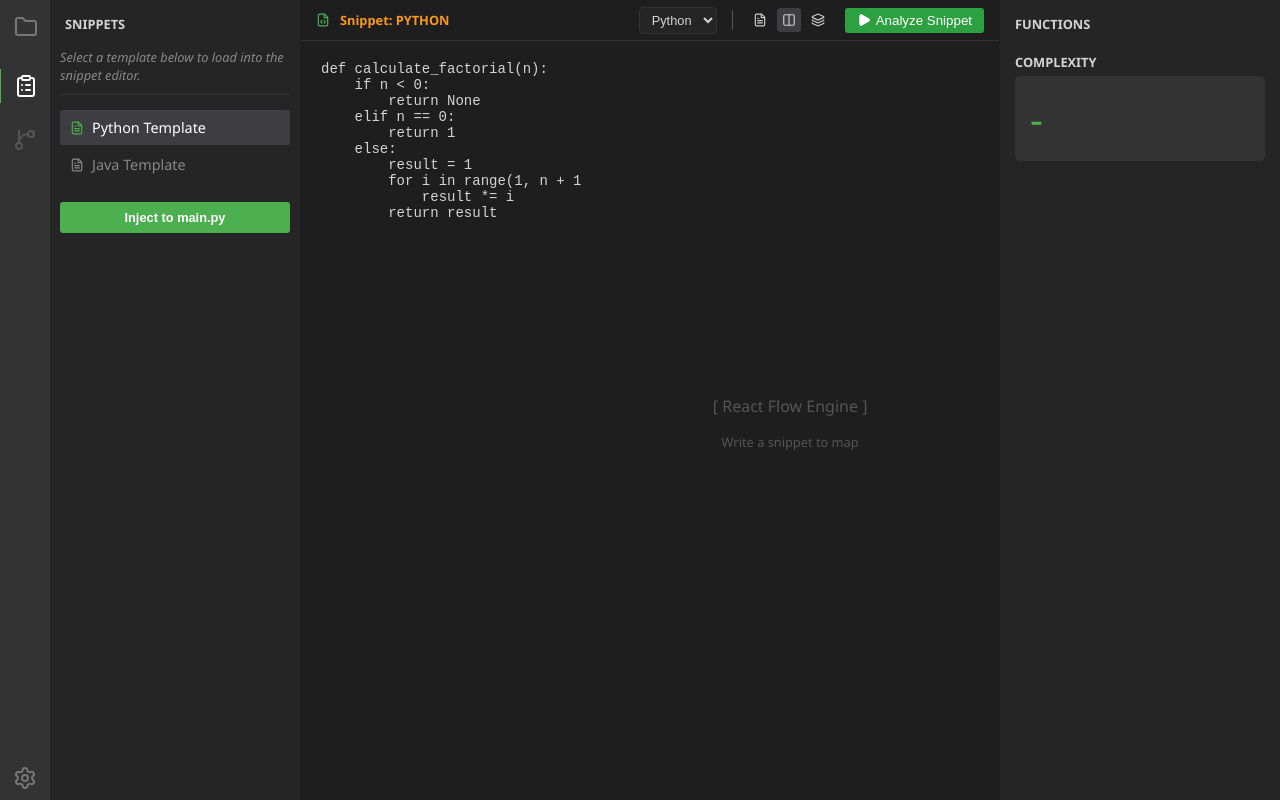
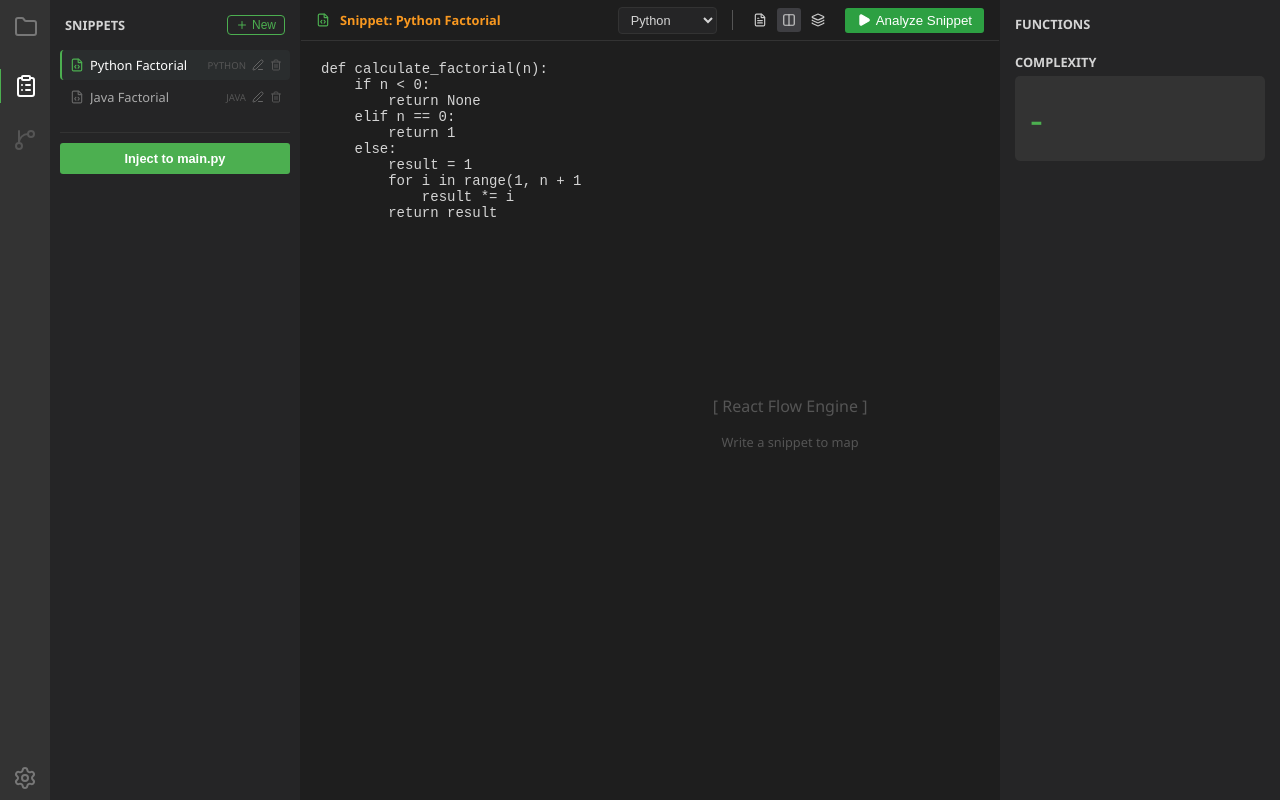
Before and after one commit to ramsptp/CodeMap, a React (Create React App) app in the folder Frontend/codemap-frontend/: page / in a window 1280 px wide. Both pictures are taken after a click on the element 25 px from the left and 86 px from the top of the page. Built offline with nearby package versions, Linux system fonts and the light colour scheme.

Commit message:
better snippets section

```diff
--- a/Frontend/codemap-frontend/src/App_v2.js
+++ b/Frontend/codemap-frontend/src/App_v2.js
@@ -14,7 +14,7 @@ import JSZip from 'jszip';
 import {
   Folder, Code, GitBranch, Play, Settings,
   Columns, ClipboardList, Plus, ArrowLeft,
-  FileText, Layers, Trash2, FileCode, ChevronDown
+  FileText, Layers, Trash2, FileCode, ChevronDown, Edit3
 } from "lucide-react";
 import FileExplorer from './components/FileExplorer';
 
@@ -167,9 +167,12 @@ const scanTreeDependencies = (tree, basePath = '') => {
 // ===========================================
 // 0. DATA & TEMPLATES
 // ===========================================
-const DEFAULT_TEMPLATES = {
-  python:
-    `def calculate_factorial(n):
+const DEFAULT_SNIPPETS = [
+  {
+    id: "default-python",
+    name: "Python Factorial",
+    language: "python",
+    content: `def calculate_factorial(n):
     if n < 0:
         return None
     elif n == 0:
@@ -178,10 +181,13 @@ const DEFAULT_TEMPLATES = {
         result = 1
         for i in range(1, n + 1):
             result *= i
-        return result`,
-
-  java:
-    `public class LogicDemo {
+        return result`
+  },
+  {
+    id: "default-java",
+    name: "Java Factorial",
+    language: "java",
+    content: `public class LogicDemo {
     public int factorial(int n) {
         if (n < 0) {
             return -1;
@@ -193,6 +199,20 @@ const DEFAULT_TEMPLATES = {
         return result;
     }
 }`
+  }
+];
+
+// Load snippets from localStorage or use defaults
+const loadSnippets = () => {
+  try {
+    const saved = localStorage.getItem('codemap-snippets');
+    if (saved) return JSON.parse(saved);
+  } catch (e) { /* ignore parse errors */ }
+  return DEFAULT_SNIPPETS;
+};
+
+const saveSnippets = (snippets) => {
+  localStorage.setItem('codemap-snippets', JSON.stringify(snippets));
 };
 
 // Hierarchical file tree structure
@@ -1259,14 +1279,27 @@ const NewApp = () => {
   const [sidebarView, setSidebarView] = useState("explorer");
   const [viewMode, setViewMode] = useState("split");
   const [currentFunc, setCurrentFunc] = useState(null);
-  const [language, setLanguage] = useState("python"); // Snippet Language Dropdown State
-
   // 1. FILE SYSTEM STATE (Explorer) - Now using tree structure
   const [fileTree, setFileTree] = useState(DEFAULT_FILE_TREE);
   const [selectedFilePath, setSelectedFilePath] = useState("src/main.py"); // Full path like 'src/main.py'
 
-  // 2. SNIPPET MEMORY STATE (Independent Buffers)
-  const [snippetMemory, setSnippetMemory] = useState(DEFAULT_TEMPLATES);
+  // 2. SNIPPET STATE (Universal Snippet Library)
+  const [snippets, setSnippets] = useState(loadSnippets);
+  const [activeSnippetId, setActiveSnippetId] = useState(() => {
+    const loaded = loadSnippets();
+    return loaded.length > 0 ? loaded[0].id : null;
+  });
+  const [renamingSnippetId, setRenamingSnippetId] = useState(null);
+
+  // Derived: active snippet object
+  const activeSnippet = useMemo(() => {
+    return snippets.find(s => s.id === activeSnippetId) || null;
+  }, [snippets, activeSnippetId]);
+
+  // Persist snippets to localStorage whenever they change
+  useEffect(() => {
+    saveSnippets(snippets);
+  }, [snippets]);
 
   // Backend State
   const [analysisResult, setAnalysisResult] = useState(null);
@@ -1479,18 +1512,22 @@ const NewApp = () => {
         return updated;
       });
     } else {
-      // Update Snippet Memory (for the current language)
-      setSnippetMemory(prev => ({ ...prev, [language]: newContent }));
+      // Update active snippet content
+      if (activeSnippetId) {
+        setSnippets(prev => prev.map(s =>
+          s.id === activeSnippetId ? { ...s, content: newContent } : s
+        ));
         // Clear graph memory for this snippet
         setGraphMemory(prev => {
           const updated = { ...prev };
           Object.keys(updated).forEach(key => {
-          if (key.startsWith(`snippet-${language}:`)) {
+            if (key.startsWith(`snippet-${activeSnippetId}:`)) {
               delete updated[key];
             }
           });
           return updated;
         });
+      }
     }
   };
 
@@ -1501,19 +1538,67 @@ const NewApp = () => {
         ? `${selectedFilePath}:${currentFunc}`
         : `${selectedFilePath}:overview`;
     } else {
+      const sid = activeSnippetId || 'none';
       return currentFunc
-        ? `snippet-${language}:${currentFunc}`
-        : `snippet-${language}:overview`;
+        ? `snippet-${sid}:${currentFunc}`
+        : `snippet-${sid}:overview`;
     }
   };
 
   // --- SNIPPET ACTIONS ---
+  const handleCreateSnippet = () => {
+    const newId = `snippet-${Date.now()}`;
+    const newSnippet = {
+      id: newId,
+      name: `Untitled ${snippets.length + 1}`,
+      language: "python",
+      content: `# New Snippet\n# Write your code here\n`
+    };
+    setSnippets(prev => [...prev, newSnippet]);
+    setActiveSnippetId(newId);
+  };
+
+  const handleDeleteSnippet = (id) => {
+    if (snippets.length <= 1) return; // Keep at least one
+    setSnippets(prev => {
+      const updated = prev.filter(s => s.id !== id);
+      if (activeSnippetId === id) {
+        setActiveSnippetId(updated[0]?.id || null);
+      }
+      return updated;
+    });
+  };
+
+  const handleRenameSnippet = (id, newName) => {
+    if (!newName.trim()) return;
+    setSnippets(prev => prev.map(s =>
+      s.id === id ? { ...s, name: newName.trim() } : s
+    ));
+    setRenamingSnippetId(null);
+  };
+
+  const handleChangeSnippetLanguage = (newLang) => {
+    if (!activeSnippetId) return;
+    setSnippets(prev => prev.map(s =>
+      s.id === activeSnippetId ? { ...s, language: newLang } : s
+    ));
+    // Clear graph memory since language changed
+    setGraphMemory(prev => {
+      const updated = { ...prev };
+      Object.keys(updated).forEach(key => {
+        if (key.startsWith(`snippet-${activeSnippetId}:`)) {
+          delete updated[key];
+        }
+      });
+      return updated;
+    });
+  };
+
   // Overwrites the ACTIVE file with the CURRENT Snippet buffer
-  const handleLoadSnippet = (lang) => {
-    const contentToLoad = snippetMemory[lang];
-    if (window.confirm(`Overwrite '${activeFileName}' with your ${lang} snippet?`)) {
-      setFileTree(prev => setFileContent(prev, selectedFilePath, contentToLoad));
-      // Switch to explorer so they can see the file updated
+  const handleLoadSnippet = () => {
+    if (!activeSnippet) return;
+    if (window.confirm(`Overwrite '${activeFileName}' with snippet '${activeSnippet.name}'?`)) {
+      setFileTree(prev => setFileContent(prev, selectedFilePath, activeSnippet.content));
       setSidebarView("explorer");
     }
   };
@@ -1539,9 +1624,10 @@ const NewApp = () => {
       else if (activeFileName.endsWith(".c")) langToSend = "c";
 
     } else {
-      // Use explicit dropdown choice in Snippets mode
-      langToSend = language;
-      codeToSend = snippetMemory[language];
+      // Use active snippet's language and content
+      if (!activeSnippet) return;
+      langToSend = activeSnippet.language;
+      codeToSend = activeSnippet.content;
     }
 
     try {
@@ -1620,28 +1706,62 @@ const NewApp = () => {
         {/* VIEW B: SNIPPETS */}
         {sidebarView === "snippets" && (
           <>
-            <div style={{ padding: "15px", fontSize: "0.8rem", fontWeight: "bold", textTransform: "uppercase" }}>
+            <div style={{ padding: "15px", fontSize: "0.8rem", fontWeight: "bold", textTransform: "uppercase", display: "flex", justifyContent: "space-between", alignItems: "center" }}>
               SNIPPETS
-            </div>
-            <div style={{ padding: "0 10px" }}>
-              <div style={{ fontSize: "0.8rem", color: "#888", marginBottom: "15px", fontStyle: "italic", borderBottom: "1px solid #333", paddingBottom: "10px" }}>
-                Select a template below to load into the snippet editor.
-              </div>
-
-              {/* Buttons just switch the ACTIVE snippet view, they don't overwrite files immediately */}
-              <FileItem
-                name="Python Template"
-                active={language === "python"}
-                onClick={() => setLanguage("python")}
+              <button
+                onClick={handleCreateSnippet}
+                style={{ background: "none", border: "1px solid #4caf50", color: "#4caf50", borderRadius: "4px", padding: "2px 8px", cursor: "pointer", display: "flex", alignItems: "center", gap: "4px", fontSize: "0.75rem" }}
+                title="New Snippet"
+              >
+                <Plus size={12} /> New
+              </button>
+            </div>
+            <div style={{ padding: "0 10px", overflowY: "auto", flex: 1 }}>
+              {snippets.map(snippet => (
+                <div
+                  key={snippet.id}
+                  style={{
+                    display: "flex", alignItems: "center", gap: "6px",
+                    padding: "6px 8px", marginBottom: "2px", borderRadius: "4px", cursor: "pointer",
+                    background: activeSnippetId === snippet.id ? "#2a2d2e" : "transparent",
+                    borderLeft: activeSnippetId === snippet.id ? "2px solid #4caf50" : "2px solid transparent",
+                    fontSize: "0.8rem", color: activeSnippetId === snippet.id ? "#fff" : "#aaa"
+                  }}
+                  onClick={() => setActiveSnippetId(snippet.id)}
+                >
+                  <FileCode size={14} color={activeSnippetId === snippet.id ? "#4caf50" : "#666"} />
+                  <div style={{ flex: 1, overflow: "hidden" }}>
+                    {renamingSnippetId === snippet.id ? (
+                      <input
+                        autoFocus
+                        defaultValue={snippet.name}
+                        onBlur={(e) => handleRenameSnippet(snippet.id, e.target.value)}
+                        onKeyDown={(e) => { if (e.key === 'Enter') handleRenameSnippet(snippet.id, e.target.value); if (e.key === 'Escape') setRenamingSnippetId(null); }}
+                        onClick={(e) => e.stopPropagation()}
+                        style={{ background: "#1e1e1e", border: "1px solid #4caf50", color: "#fff", width: "100%", padding: "2px 4px", borderRadius: "3px", fontSize: "0.8rem", outline: "none" }}
                       />
-              <FileItem
-                name="Java Template"
-                active={language === "java"}
-                onClick={() => setLanguage("java")}
+                    ) : (
+                      <span style={{ whiteSpace: "nowrap", overflow: "hidden", textOverflow: "ellipsis", display: "block" }}>{snippet.name}</span>
+                    )}
+                  </div>
+                  <span style={{ fontSize: "0.6rem", color: "#555", textTransform: "uppercase", flexShrink: 0 }}>{snippet.language}</span>
+                  <Edit3
+                    size={12} color="#666" style={{ cursor: "pointer", flexShrink: 0 }}
+                    onClick={(e) => { e.stopPropagation(); setRenamingSnippetId(snippet.id); }}
+                    title="Rename"
                   />
-
-              <div style={{ marginTop: "20px" }}>
-                <button style={actionBtnStyle} onClick={() => handleLoadSnippet(language)}>
+                  {snippets.length > 1 && (
+                    <Trash2
+                      size={12} color="#555" style={{ cursor: "pointer", flexShrink: 0 }}
+                      onClick={(e) => { e.stopPropagation(); handleDeleteSnippet(snippet.id); }}
+                      title="Delete"
+                    />
+                  )}
+                </div>
+              ))}
+
+              <div style={{ marginTop: "20px", borderTop: "1px solid #333", paddingTop: "10px" }}>
+                <button style={actionBtnStyle} onClick={handleLoadSnippet}>
                   Inject to {activeFileName}
                 </button>
               </div>
@@ -1661,7 +1781,7 @@ const NewApp = () => {
             {sidebarView === "explorer" ? (
               <span style={{ fontWeight: "bold", color: "#d4d4d4" }}>{activeFileName}</span>
             ) : (
-              <span style={{ fontWeight: "bold", color: "#f89820" }}>Snippet: {language.toUpperCase()}</span>
+              <span style={{ fontWeight: "bold", color: "#f89820" }}>Snippet: {activeSnippet ? activeSnippet.name : 'None'}</span>
             )}
 
             {currentFunc && (
@@ -1677,12 +1797,16 @@ const NewApp = () => {
             {/* CONDITIONAL LANGUAGE CONTROL */}
             {sidebarView === "snippets" ? (
               <select
-                value={language}
-                onChange={(e) => setLanguage(e.target.value)}
+                value={activeSnippet ? activeSnippet.language : "python"}
+                onChange={(e) => handleChangeSnippetLanguage(e.target.value)}
                 style={dropdownStyle}
               >
                 <option value="python">Python</option>
                 <option value="java">Java</option>
+                <option value="javascript">JavaScript</option>
+                <option value="typescript">TypeScript</option>
+                <option value="cpp">C++</option>
+                <option value="c">C</option>
               </select>
             ) : (
               <div style={{ fontSize: "0.75rem", color: "#666", fontWeight: "bold", background: "#252526", padding: "4px 8px", borderRadius: "3px" }}>
@@ -1725,7 +1849,7 @@ const NewApp = () => {
           {(viewMode === "code" || viewMode === "split") && (
             <div style={{ flex: viewMode === "split" ? "0 0 40%" : "1", borderRight: "1px solid #333", height: "100%" }}>
               <textarea
-                value={sidebarView === "explorer" ? currentFileContent : snippetMemory[language]}
+                value={sidebarView === "explorer" ? currentFileContent : (activeSnippet ? activeSnippet.content : '')}
                 onChange={handleCodeChange}
                 style={editorStyle} spellCheck="false"
               />
```
Lines whose indentation alone changed are shown as unchanged.
